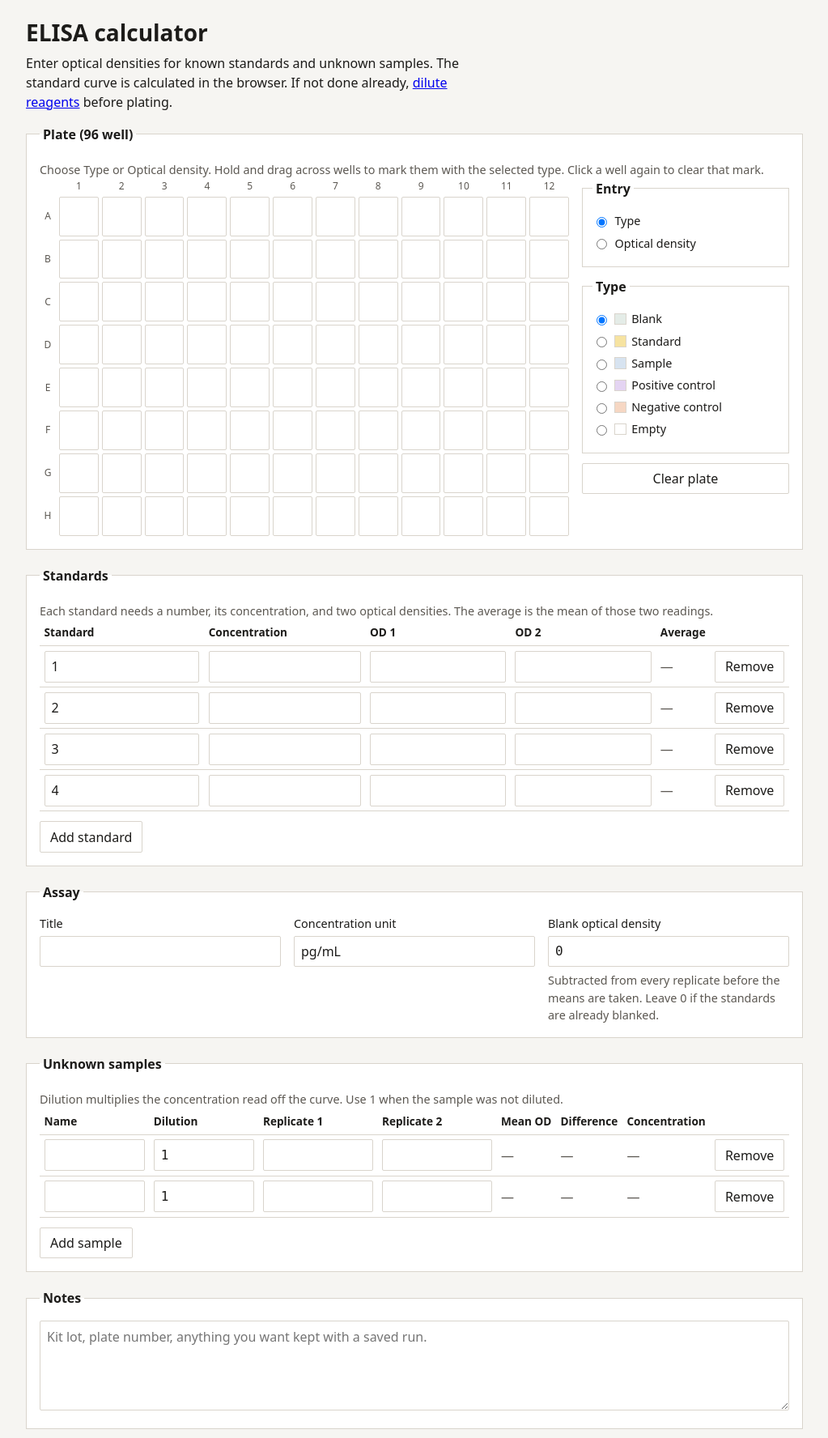
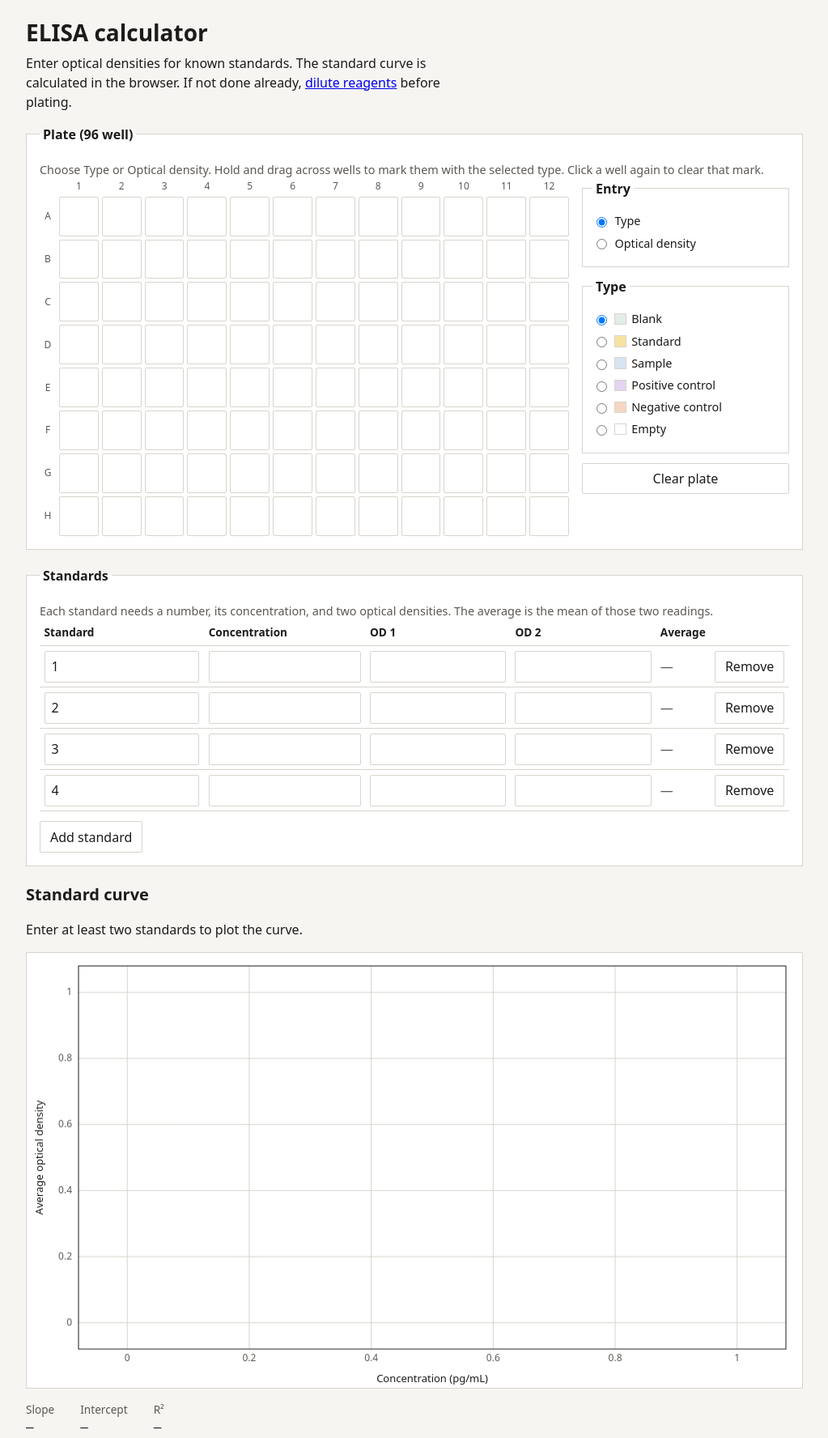
Before and after one commit to LiquideCephaloRachidien/ELISA-Calculator, a Flask app: page / in a window 1280 px wide. Shown: the part 57-1833 px from the top of the page at 81% size, without its empty margins (128-1151 px from the left). Run offline with Flask 3, Linux system fonts and the light colour scheme; parts of the project's set-up code (start-up, migrations or seed data) failed here and were passed over.

Commit message:
added graph plot using standards. plotting samples is still TBA

```diff
--- a/app/static/js/calculator.js
+++ b/app/static/js/calculator.js
@@ -50,6 +50,51 @@
     return value.toFixed(4).replace(/\.?0+$/, "");
   }
 
+  function formatStat(value) {
+    if (value === null || !isFinite(value)) {
+      return "—";
+    }
+    return String(Math.round(value * 10000) / 10000);
+  }
+
+  function standardPoints() {
+    var list = [];
+    Array.prototype.forEach.call(rows(), function (row) {
+      var concentration = parseDecimal(field(row, "concentration").value);
+      var first = parseDecimal(field(row, "od-1").value);
+      var second = parseDecimal(field(row, "od-2").value);
+      if (concentration === null || first === null || second === null) {
+        return;
+      }
+      list.push({ x: concentration, y: (first + second) / 2 });
+    });
+    return list;
+  }
+
+  function plotCurve() {
+    var canvas = document.getElementById("curve-canvas");
+    var status = document.getElementById("fit-status");
+    var summary = document.getElementById("fit-summary");
+    if (!canvas || !status || !summary || !window.ElisaCurve || !window.ElisaPlot) {
+      return;
+    }
+    var data = standardPoints();
+    var line = window.ElisaCurve.fitLine(data);
+    window.ElisaPlot.drawCurve(canvas, data, line);
+    if (!line) {
+      summary.hidden = true;
+      status.textContent = data.length < 2
+        ? "Enter at least two standards to plot the curve."
+        : "These standards share one concentration, so a line cannot be fit.";
+      return;
+    }
+    summary.hidden = false;
+    summary.querySelector('[data-field="slope"]').textContent = formatStat(line.slope);
+    summary.querySelector('[data-field="intercept"]').textContent = formatStat(line.intercept);
+    summary.querySelector('[data-field="r2"]').textContent = formatStat(line.r2);
+    status.textContent = "Line fitted to " + data.length + " standards.";
+  }
+
   function updateAverage(row) {
     var first = parseDecimal(field(row, "od-1").value);
     var second = parseDecimal(field(row, "od-2").value);
@@ -78,6 +123,7 @@
     body.appendChild(row);
     labelRows();
     field(row, "concentration").focus();
+    plotCurve();
   }
 
   function removeRow(row) {
@@ -86,10 +132,12 @@
         input.value = "";
       });
       updateAverage(row);
+      plotCurve();
       return;
     }
     row.remove();
     labelRows();
+    plotCurve();
   }
 
   body.addEventListener("input", function (event) {
@@ -98,6 +146,7 @@
       return;
     }
     updateAverage(row);
+    plotCurve();
   });
 
   body.addEventListener("click", function (event) {
@@ -116,5 +165,11 @@
     addRow();
   });
 
+  var unit = document.getElementById("unit");
+  if (unit) {
+    unit.addEventListener("input", plotCurve);
+  }
+  window.addEventListener("resize", plotCurve);
   labelRows();
+  plotCurve();
 })();
--- a/app/static/js/curve.js
+++ b/app/static/js/curve.js
@@ -17,8 +17,41 @@
       throw new Error("ElisaCurve.percentDifference is not implemented");
     },
 
-    fitLine: function (_points) {
-      throw new Error("ElisaCurve.fitLine is not implemented");
+    fitLine: function (points) {
+      var n = points.length;
+      if (n < 2) {
+        return null;
+      }
+      var sumX = 0;
+      var sumY = 0;
+      var sumXY = 0;
+      var sumXX = 0;
+      var i;
+      for (i = 0; i < n; i += 1) {
+        sumX += points[i].x;
+        sumY += points[i].y;
+        sumXY += points[i].x * points[i].y;
+        sumXX += points[i].x * points[i].x;
+      }
+      var denominator = n * sumXX - sumX * sumX;
+      if (denominator === 0) {
+        return null;
+      }
+      var slope = (n * sumXY - sumX * sumY) / denominator;
+      var intercept = (sumY - slope * sumX) / n;
+      var meanY = sumY / n;
+      var ssResidual = 0;
+      var ssTotal = 0;
+      for (i = 0; i < n; i += 1) {
+        var predicted = slope * points[i].x + intercept;
+        ssResidual += (points[i].y - predicted) * (points[i].y - predicted);
+        ssTotal += (points[i].y - meanY) * (points[i].y - meanY);
+      }
+      return {
+        slope: slope,
+        intercept: intercept,
+        r2: ssTotal === 0 ? null : 1 - ssResidual / ssTotal,
+      };
     },
 
     predictConcentration: function (_slope, _intercept, _meanCorrectedOd, _dilution) {
--- a/app/static/js/plot.js
+++ b/app/static/js/plot.js
@@ -1,15 +1,188 @@
 // Canvas scatter plot. No chart library.
 // drawCurve(canvas, points, line)
 //   points: {x, y}[] from ElisaCurve
-//   line: null or {slope, intercept}
+//   line: null or {slope, intercept, r2}
 // Scale the backing store by devicePixelRatio before drawing, and set the
 // canvas accessible name from the slope and R² when a line exists.
 (function () {
   "use strict";
 
+  function cssNumber(name, fallback) {
+    var value = getComputedStyle(document.documentElement).getPropertyValue(name).trim();
+    return value || fallback;
+  }
+
+  function niceStep(span) {
+    var rough = span / 4;
+    var power = Math.pow(10, Math.floor(Math.log10(rough)));
+    var error = rough / power;
+    var factor = 1;
+    if (error >= 7.5) {
+      factor = 10;
+    } else if (error >= 3.5) {
+      factor = 5;
+    } else if (error >= 1.5) {
+      factor = 2;
+    }
+    return factor * power;
+  }
+
+  function ticks(min, max) {
+    var span = max - min;
+    if (!(span > 0)) {
+      return [min];
+    }
+    var step = niceStep(span);
+    var start = Math.ceil((min - step * 1e-9) / step) * step;
+    var values = [];
+    var index;
+    for (index = 0; index < 8; index += 1) {
+      var value = start + index * step;
+      if (value > max + step * 1e-6) {
+        break;
+      }
+      if (value >= min - step * 1e-6) {
+        values.push(value);
+      }
+    }
+    return values;
+  }
+
+  function tickLabel(value) {
+    var absolute = Math.abs(value);
+    if (absolute !== 0 && (absolute < 0.001 || absolute >= 10000)) {
+      return value.toExponential(1);
+    }
+    return String(Math.round(value * 10000) / 10000);
+  }
+
+  function formatStat(value) {
+    if (value === null || !isFinite(value)) {
+      return "not defined";
+    }
+    return String(Math.round(value * 10000) / 10000);
+  }
+
+  function paddedRange(values, includeZero) {
+    var min = Math.min.apply(null, values);
+    var max = Math.max.apply(null, values);
+    if (includeZero) {
+      min = Math.min(min, 0);
+      max = Math.max(max, 0);
+    }
+    if (min === max) {
+      var pad = Math.abs(min) * 0.1 || 1;
+      return { min: min - pad, max: max + pad };
+    }
+    var span = max - min;
+    return { min: min - span * 0.08, max: max + span * 0.08 };
+  }
+
   window.ElisaPlot = {
-    drawCurve: function (_canvas, _points, _line) {
-      throw new Error("ElisaPlot.drawCurve is not implemented");
+    drawCurve: function (canvas, points, line) {
+      var cssWidth = canvas.clientWidth || canvas.width;
+      var cssHeight = Math.max(220, Math.round(cssWidth * 360 / 640));
+      var ratio = window.devicePixelRatio || 1;
+      canvas.style.height = cssHeight + "px";
+      canvas.width = Math.round(cssWidth * ratio);
+      canvas.height = Math.round(cssHeight * ratio);
+
+      var context = canvas.getContext("2d");
+      context.setTransform(ratio, 0, 0, ratio, 0, 0);
+      var ink = cssNumber("--ink", "#1c1b19");
+      var muted = cssNumber("--muted", "#5c5852");
+      var grid = cssNumber("--line", "#d9d4cc");
+      var accent = cssNumber("--accent", "#1f6b4a");
+      var panel = cssNumber("--panel", "#ffffff");
+
+      context.clearRect(0, 0, cssWidth, cssHeight);
+      context.fillStyle = panel;
+      context.fillRect(0, 0, cssWidth, cssHeight);
+
+      var plot = { left: 64, right: cssWidth - 20, top: 16, bottom: cssHeight - 48 };
+      var xValues = points.length ? points.map(function (point) { return point.x; }) : [0, 1];
+      var yValues = points.length ? points.map(function (point) { return point.y; }) : [0, 1];
+      var xRange = paddedRange(xValues, true);
+      var yRange = paddedRange(yValues, true);
+
+      function xPixel(value) {
+        return plot.left + (value - xRange.min) / (xRange.max - xRange.min) * (plot.right - plot.left);
+      }
+      function yPixel(value) {
+        return plot.bottom - (value - yRange.min) / (yRange.max - yRange.min) * (plot.bottom - plot.top);
+      }
+
+      context.strokeStyle = grid;
+      context.fillStyle = muted;
+      context.lineWidth = 1;
+      context.font = "12px system-ui, sans-serif";
+      context.textAlign = "right";
+      context.textBaseline = "middle";
+      ticks(yRange.min, yRange.max).forEach(function (value) {
+        var y = yPixel(value);
+        context.beginPath();
+        context.moveTo(plot.left, y);
+        context.lineTo(plot.right, y);
+        context.stroke();
+        context.fillText(tickLabel(value), plot.left - 8, y);
+      });
+
+      context.textAlign = "center";
+      context.textBaseline = "top";
+      ticks(xRange.min, xRange.max).forEach(function (value) {
+        var x = xPixel(value);
+        context.beginPath();
+        context.moveTo(x, plot.top);
+        context.lineTo(x, plot.bottom);
+        context.stroke();
+        context.fillText(tickLabel(value), x, plot.bottom + 6);
+      });
+
+      context.strokeStyle = ink;
+      context.strokeRect(plot.left, plot.top, plot.right - plot.left, plot.bottom - plot.top);
+
+      var unit = document.getElementById("unit");
+      var unitText = unit && unit.value.trim() ? " (" + unit.value.trim() + ")" : "";
+      context.fillStyle = ink;
+      context.font = "13px system-ui, sans-serif";
+      context.textAlign = "center";
+      context.textBaseline = "bottom";
+      context.fillText("Concentration" + unitText, (plot.left + plot.right) / 2, cssHeight - 4);
+
+      context.save();
+      context.translate(16, (plot.top + plot.bottom) / 2);
+      context.rotate(-Math.PI / 2);
+      context.textBaseline = "middle";
+      context.fillText("Average optical density", 0, 0);
+      context.restore();
+
+      if (line) {
+        context.save();
+        context.beginPath();
+        context.rect(plot.left, plot.top, plot.right - plot.left, plot.bottom - plot.top);
+        context.clip();
+        context.strokeStyle = accent;
+        context.lineWidth = 2;
+        context.beginPath();
+        context.moveTo(xPixel(xRange.min), yPixel(line.slope * xRange.min + line.intercept));
+        context.lineTo(xPixel(xRange.max), yPixel(line.slope * xRange.max + line.intercept));
+        context.stroke();
+        context.restore();
+      }
+
+      points.forEach(function (point) {
+        context.beginPath();
+        context.fillStyle = accent;
+        context.arc(xPixel(point.x), yPixel(point.y), 4.5, 0, Math.PI * 2);
+        context.fill();
+      });
+
+      if (line) {
+        var r2 = line.r2 === null ? "not defined" : formatStat(line.r2);
+        canvas.setAttribute("aria-label", "Standard curve, slope " + formatStat(line.slope) + ", R squared " + r2);
+      } else {
+        canvas.setAttribute("aria-label", "Standard curve plot");
+      }
     },
   };
 })();
--- a/app/templates/calculator.html
+++ b/app/templates/calculator.html
@@ -2,7 +2,7 @@
 {% block title %}Calculator · ELISA Studio{% endblock %}
 {% block content %}
   <h1>ELISA calculator</h1>
-  <p class="lede">Enter optical densities for known standards and unknown samples. The standard curve is calculated in the browser. If not done already, <a href="{{ url_for('public.dilutions') }}">dilute reagents</a> before plating.</p>
+  <p class="lede">Enter optical densities for known standards. The standard curve is calculated in the browser. If not done already, <a href="{{ url_for('public.dilutions') }}">dilute reagents</a> before plating.</p>
   <noscript>
     <p class="flash flash-error">This calculator needs JavaScript to plot the curve and flag replicate disagreements.</p>
   </noscript>
@@ -86,6 +86,17 @@
       <button type="button" data-action="add-standard">Add standard</button>
     </fieldset>
 
+    <section aria-labelledby="results-heading">
+      <h2 id="results-heading">Standard curve</h2>
+      <p id="fit-status">Enter at least two standards to plot the curve.</p>
+      <canvas id="curve-canvas" width="640" height="360" role="img" aria-label="Standard curve plot"></canvas>
+      <dl id="fit-summary" hidden>
+        <div><dt>Slope</dt><dd data-field="slope">—</dd></div>
+        <div><dt>Intercept</dt><dd data-field="intercept">—</dd></div>
+        <div><dt>R²</dt><dd data-field="r2">—</dd></div>
+      </dl>
+    </section>
+
     <fieldset>
       <legend>Assay</legend>
       <div class="fields">
@@ -113,57 +124,10 @@
     </fieldset>
 
     <fieldset>
-      <legend>Unknown samples</legend>
-      <p class="hint">Dilution multiplies the concentration read off the curve. Use 1 when the sample was not diluted.</p>
-      <div class="table-scroll">
-        <table>
-          <thead>
-            <tr>
-              <th scope="col">Name</th>
-              <th scope="col">Dilution</th>
-              <th scope="col">Replicate 1</th>
-              <th scope="col">Replicate 2</th>
-              <th scope="col">Mean OD</th>
-              <th scope="col">Difference</th>
-              <th scope="col">Concentration</th>
-              <th scope="col"><span class="visually-hidden">Remove</span></th>
-            </tr>
-          </thead>
-          <tbody id="samples-body">
-            {% for i in range(1, 3) %}
-              <tr data-kind="sample">
-                <td><input data-field="name" maxlength="80" aria-label="Sample {{ i }} name"></td>
-                <td><input data-field="dilution" inputmode="decimal" value="1" spellcheck="false" aria-label="Sample {{ i }} dilution"></td>
-                <td><input data-field="replicate-1" inputmode="decimal" spellcheck="false" aria-label="Sample {{ i }} replicate 1"></td>
-                <td><input data-field="replicate-2" inputmode="decimal" spellcheck="false" aria-label="Sample {{ i }} replicate 2"></td>
-                <td data-field="mean">—</td>
-                <td data-field="difference">—</td>
-                <td data-field="result">—</td>
-                <td><button type="button" data-action="remove-row">Remove</button></td>
-              </tr>
-            {% endfor %}
-          </tbody>
-        </table>
-      </div>
-      <button type="button" data-action="add-sample">Add sample</button>
-    </fieldset>
-
-    <fieldset>
       <legend>Notes</legend>
       <label for="notes" class="visually-hidden">Notes</label>
       <textarea id="notes" name="notes" maxlength="2000" rows="4" placeholder="Kit lot, plate number, anything you want kept with a saved run."></textarea>
     </fieldset>
-
-    <section aria-labelledby="results-heading">
-      <h2 id="results-heading">Standard curve</h2>
-      <p id="fit-status">Enter at least two standards to plot the curve.</p>
-      <canvas id="curve-canvas" width="640" height="360" role="img" aria-label="Standard curve plot"></canvas>
-      <dl id="fit-summary" hidden>
-        <div><dt>Slope</dt><dd data-field="slope">—</dd></div>
-        <div><dt>Intercept</dt><dd data-field="intercept">—</dd></div>
-        <div><dt>R²</dt><dd data-field="r2">—</dd></div>
-      </dl>
-    </section>
   </form>
 
   <template id="standard-row-template">
@@ -176,18 +140,6 @@
       <td><button type="button" data-action="remove-row">Remove</button></td>
     </tr>
   </template>
-  <template id="sample-row-template">
-    <tr data-kind="sample">
-      <td><input data-field="name" maxlength="80" aria-label="Sample name"></td>
-      <td><input data-field="dilution" inputmode="decimal" value="1" spellcheck="false" aria-label="Sample dilution"></td>
-      <td><input data-field="replicate-1" inputmode="decimal" spellcheck="false" aria-label="Sample replicate 1"></td>
-      <td><input data-field="replicate-2" inputmode="decimal" spellcheck="false" aria-label="Sample replicate 2"></td>
-      <td data-field="mean">—</td>
-      <td data-field="difference">—</td>
-      <td data-field="result">—</td>
-      <td><button type="button" data-action="remove-row">Remove</button></td>
-    </tr>
-  </template>
 {% endblock %}
 {% block scripts %}
   <script src="{{ url_for('static', filename='js/curve.js') }}"></script>
```
Also changed, not shown: app/curve.py (+21 -1 lines).
